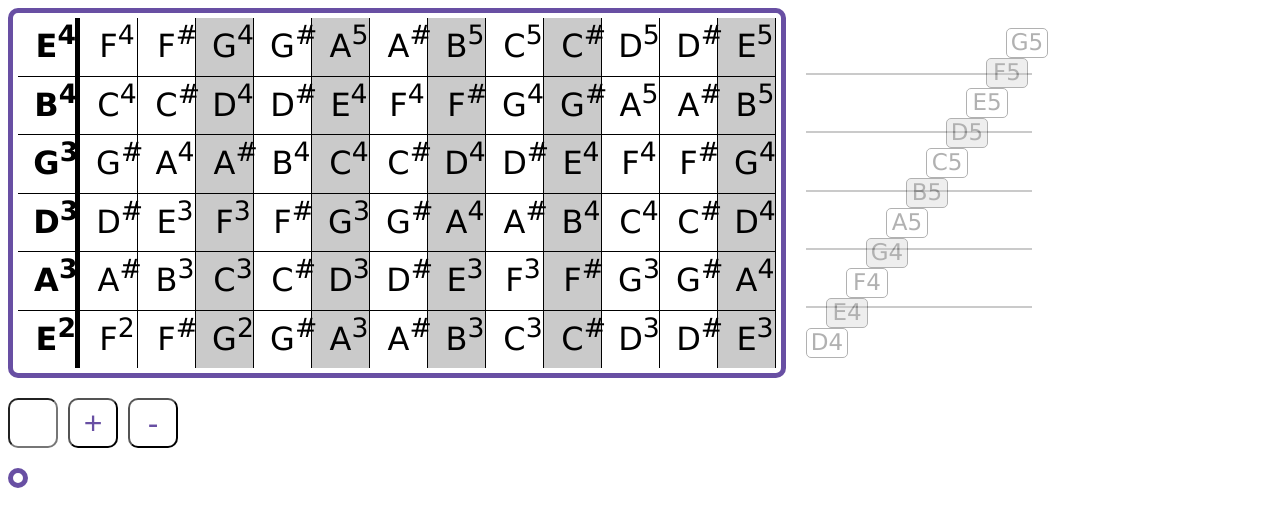
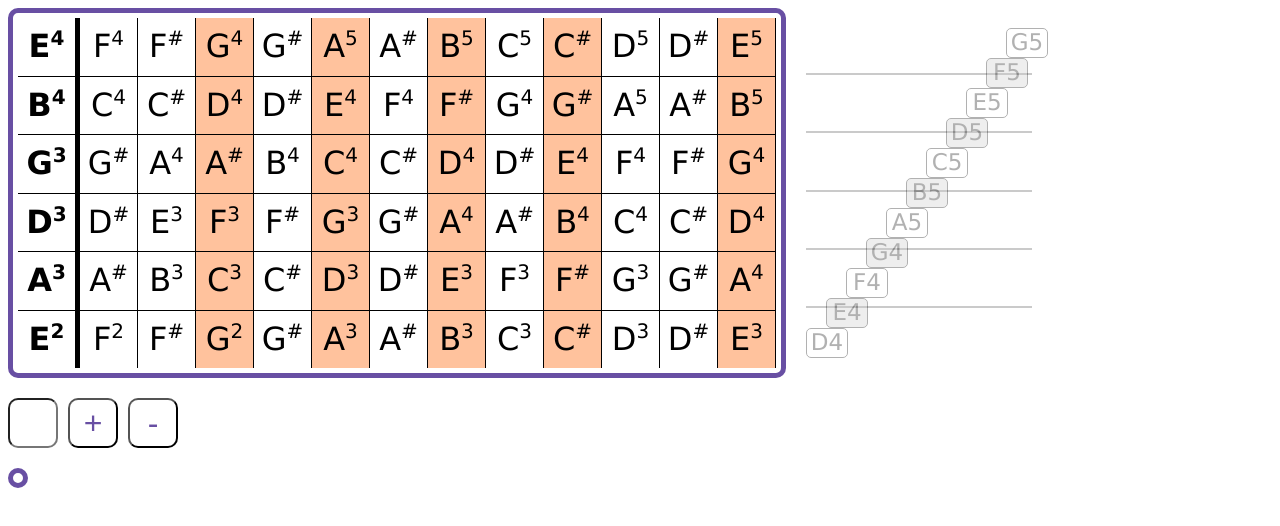
Before and after one commit to r3mus99/guitar-fretboard-notes, a React (Vite) app: page / in a window 1280 px wide. Shown: the top 526 px of the page. Built offline with nearby package versions, Linux system fonts and the light colour scheme.

Commit message:
style: Update background-color, add font-size to sup element and remove .MusicSign class from fretboard.css

```diff
--- a/src/fretboard/fretboard.css
+++ b/src/fretboard/fretboard.css
@@ -1,7 +1,3 @@
 .NoteWithoutSign {
   line-height: 55px;
 }
-
-.MusicSign {
-  position: absolute;
-}
--- a/src/styles.css
+++ b/src/styles.css
@@ -60,10 +60,14 @@ td.Border {
 }
 
 .Background {
-  background-color: #cacaca;
+  background-color: #ffc29d;
 }
 
 .Selected {
   color: white;
   background-color: #684fa3;
 }
+
+sup {
+  font-size: 20px;
+}
```
